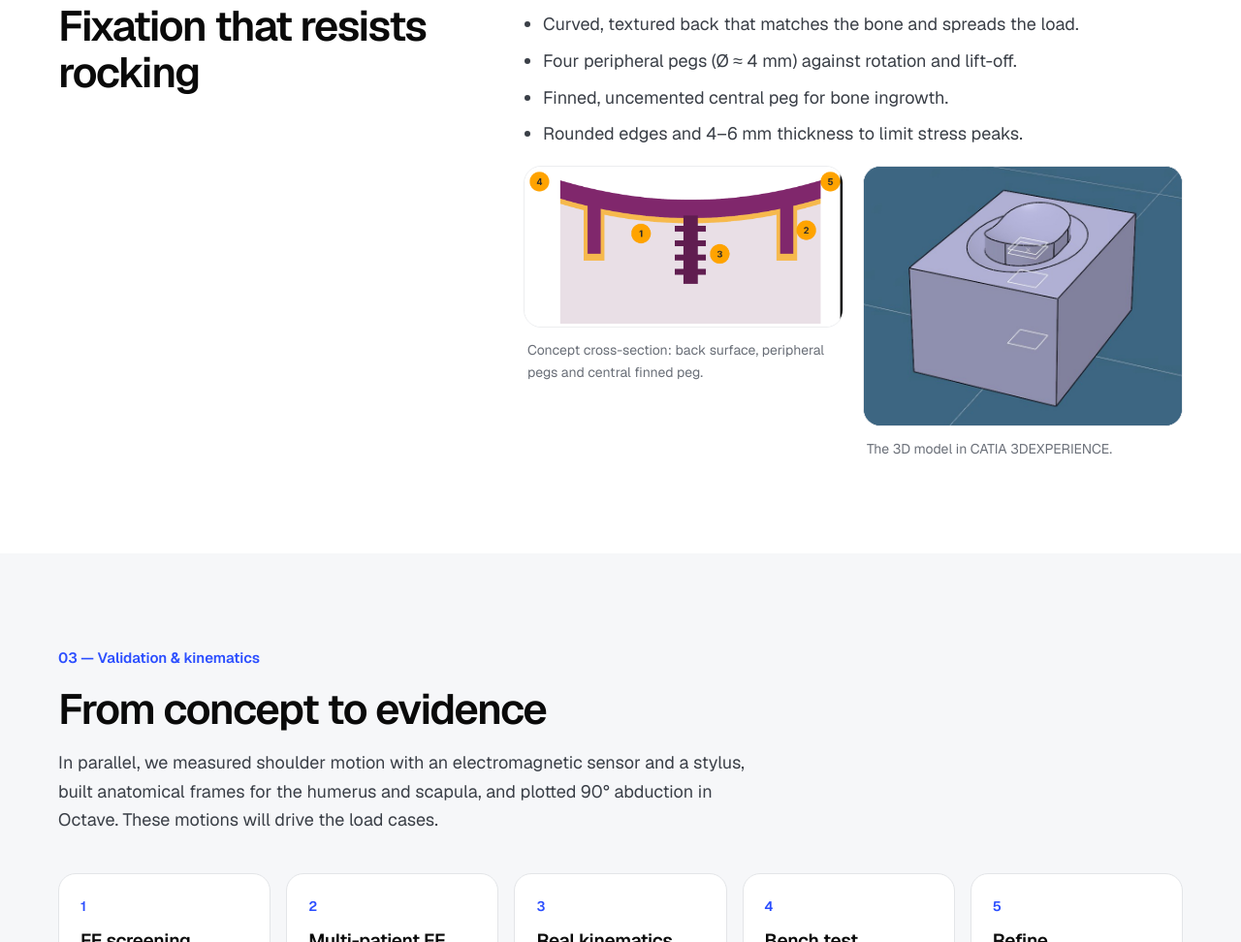
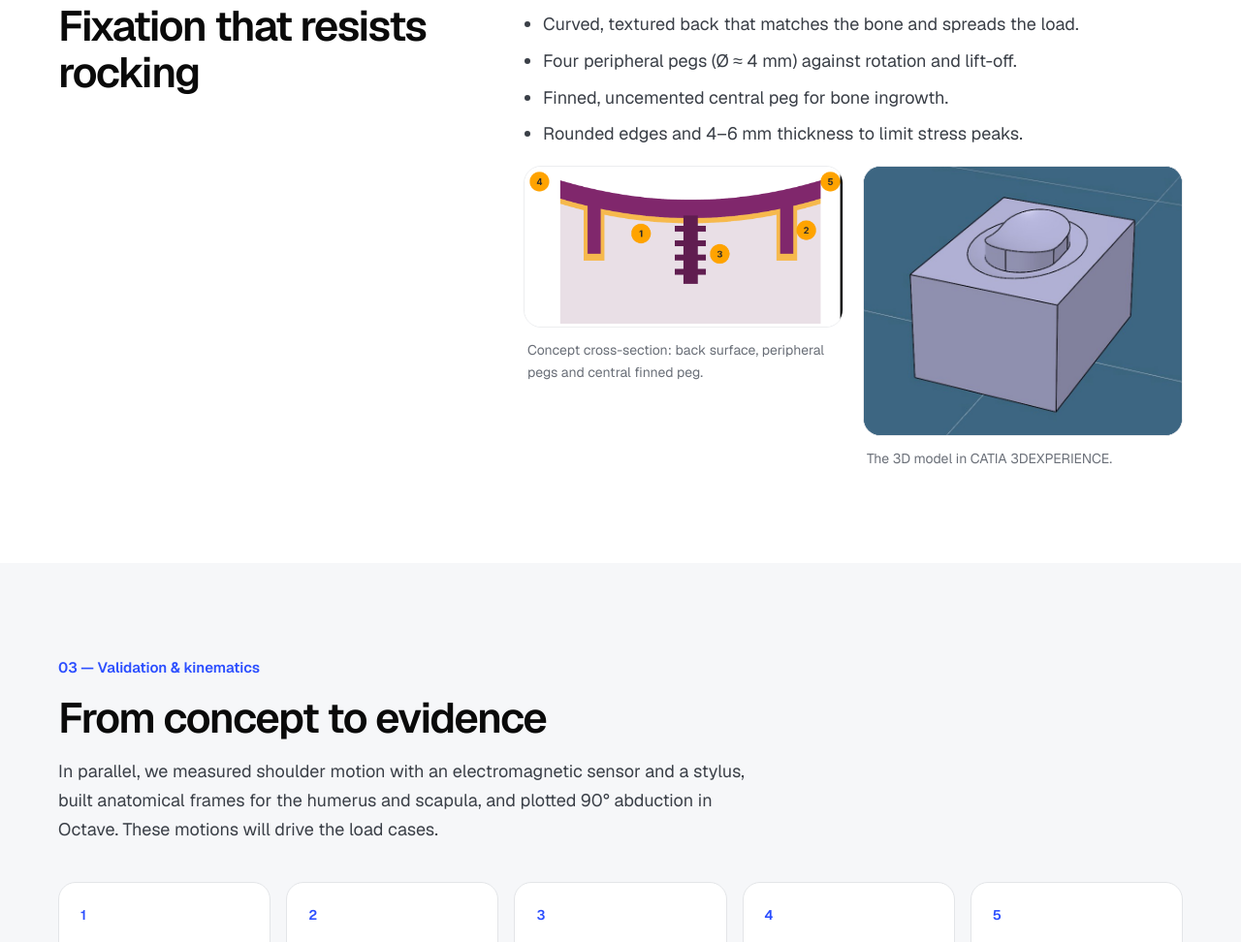
Before and after one commit to HA-Hamzaa/Portfolio, a plain HTML site: page Prosthesis.html in a window 1280 px wide. Shown: the part 1344-2316 px from the top of the page at 97% size. Drawn offline with nearby package versions, Linux system fonts and the light colour scheme.

Commit message:
Prosthesis: clean CAD view without reference planes
Co-Authored-By: Claude Opus 5.5 <noreply@anthropic.com>
Claude-Session: https://claude.ai/code/session_014mE8Jz8WqPjrkZaY1rFTtJ

```diff
--- a/Prosthesis.html
+++ b/Prosthesis.html
@@ -71,7 +71,7 @@ a{color:#0A0A0A}a:hover{color:#2B4EFF}
         <h2 style="margin: 0; font-weight: 600; font-size: clamp(30px, 3.4vw, 44px); line-height: 1.1; letter-spacing: -0.035em">Fixation that resists rocking</h2>
       </div>
       <div style="flex: 999 1 480px; min-width: 0; max-width: 680px; display: flex; flex-direction: column; gap: 18px; color: #3A3F47">
-        <p style="margin: 0">Our concept, in all-polyethylene:</p><ul style="margin: 0; padding-left: 20px; display: flex; flex-direction: column; gap: 8px"><li>Curved, textured back that matches the bone and spreads the load.</li><li>Four peripheral pegs (Ø ≈ 4 mm) against rotation and lift-off.</li><li>Finned, uncemented central peg for bone ingrowth.</li><li>Rounded edges and 4–6 mm thickness to limit stress peaks.</li></ul><div style="display: grid; grid-template-columns: repeat(auto-fit, minmax(min(100%, 260px), 1fr)); gap: 20px; align-items: start"><figure style="margin: 0"><div class="hx-media" style="border-radius: 18px; overflow: hidden; border: 1px solid #ECEDEF; background: #FFFFFF"><img class="hx-zoom" src="assets/21f560d497fa33f1e5180606b53d21b9.png" alt="Glenoid concept section" style="display: block; width: 100%; height: auto"></div><figcaption style="padding: 12px 4px 0; font-size: 14px; color: #6A6F78">Concept cross-section: back surface, peripheral pegs and central finned peg.</figcaption></figure><figure style="margin: 0"><div class="hx-media" style="border-radius: 18px; overflow: hidden; border: 1px solid #ECEDEF; background: #3E6584"><img class="hx-zoom" src="assets/d76b8bb6c7b8b0cf545866ffa94afb8b.jpg" alt="3D model of the part in CATIA 3DEXPERIENCE" style="display: block; width: 100%; height: auto"></div><figcaption style="padding: 12px 4px 0; font-size: 14px; color: #6A6F78">The 3D model in CATIA 3DEXPERIENCE.</figcaption></figure></div>
+        <p style="margin: 0">Our concept, in all-polyethylene:</p><ul style="margin: 0; padding-left: 20px; display: flex; flex-direction: column; gap: 8px"><li>Curved, textured back that matches the bone and spreads the load.</li><li>Four peripheral pegs (Ø ≈ 4 mm) against rotation and lift-off.</li><li>Finned, uncemented central peg for bone ingrowth.</li><li>Rounded edges and 4–6 mm thickness to limit stress peaks.</li></ul><div style="display: grid; grid-template-columns: repeat(auto-fit, minmax(min(100%, 260px), 1fr)); gap: 20px; align-items: start"><figure style="margin: 0"><div class="hx-media" style="border-radius: 18px; overflow: hidden; border: 1px solid #ECEDEF; background: #FFFFFF"><img class="hx-zoom" src="assets/21f560d497fa33f1e5180606b53d21b9.png" alt="Glenoid concept section" style="display: block; width: 100%; height: auto"></div><figcaption style="padding: 12px 4px 0; font-size: 14px; color: #6A6F78">Concept cross-section: back surface, peripheral pegs and central finned peg.</figcaption></figure><figure style="margin: 0"><div class="hx-media" style="border-radius: 18px; overflow: hidden; border: 1px solid #ECEDEF; background: #3E6584"><img class="hx-zoom" src="assets/2afd32217c43c6637914fd5696d170f1.jpg" alt="3D model of the part in CATIA 3DEXPERIENCE" style="display: block; width: 100%; height: auto"></div><figcaption style="padding: 12px 4px 0; font-size: 14px; color: #6A6F78">The 3D model in CATIA 3DEXPERIENCE.</figcaption></figure></div>
       </div>
     </div>
   </section>
```
Also changed, not shown: assets/2afd32217c43c6637914fd5696d170f1.jpg (added), assets/d76b8bb6c7b8b0cf545866ffa94afb8b.jpg (deleted).
